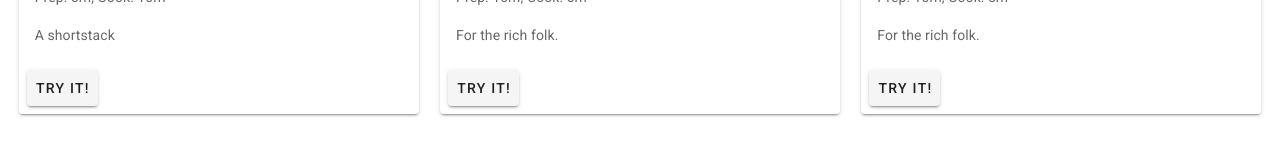
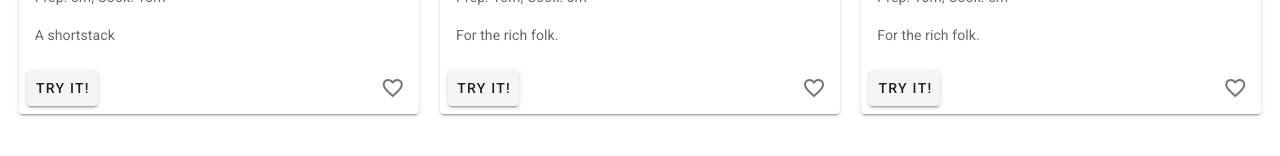
Before and after one commit to jvallon/recipe-book, a Vue app in the folder recipebookclient/: page / in a window 1280 px wide. Shown: the part 380-536 px from the top of the page. Built offline with nearby package versions, Linux system fonts and the light colour scheme.

Commit message:
feat: add favorite button. closes #4

```diff
--- a/recipebookclient/src/components/RecipeCard.vue
+++ b/recipebookclient/src/components/RecipeCard.vue
@@ -13,6 +13,10 @@
     <v-card-text>{{ description }}</v-card-text>
     <v-card-actions>
       <v-btn>Try it!</v-btn>
+      <v-spacer></v-spacer>
+      <v-btn icon @click="favorite = !favorite">
+        <v-icon :style="favorite ? 'color: red' : 'color: inherit'">{{ favorite ? 'mdi-heart' : 'mdi-heart-outline' }}</v-icon>
+      </v-btn>
     </v-card-actions>
   </v-card>
 </template>
@@ -25,6 +29,11 @@ export default {
     subtitle: { type: String, default: 'Subtitle' },
     description: { type: String, default: 'Description' },
     src: { type: String }
+  },
+  data () {
+    return {
+      favorite: false
+    }
   }
 }
 </script>
```
